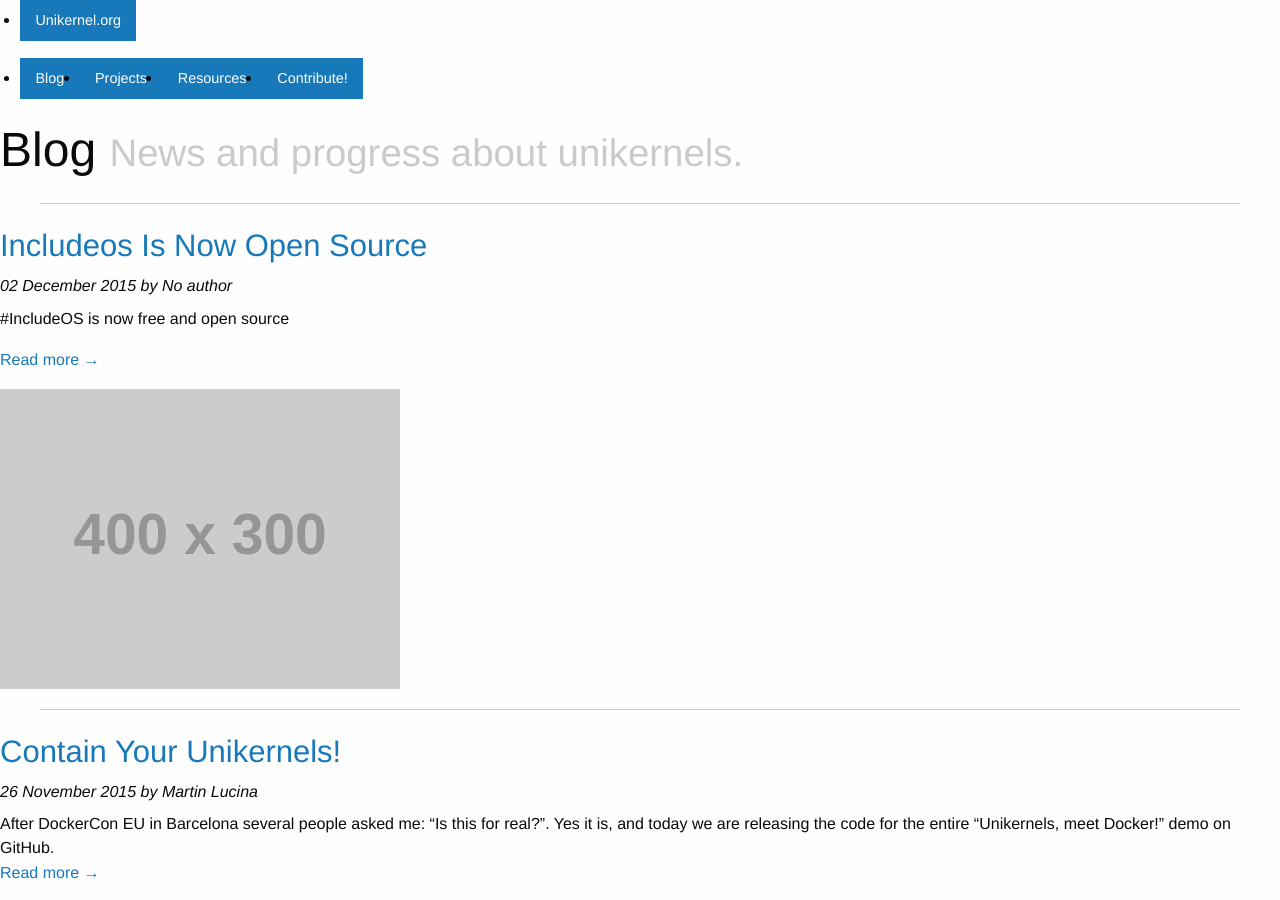
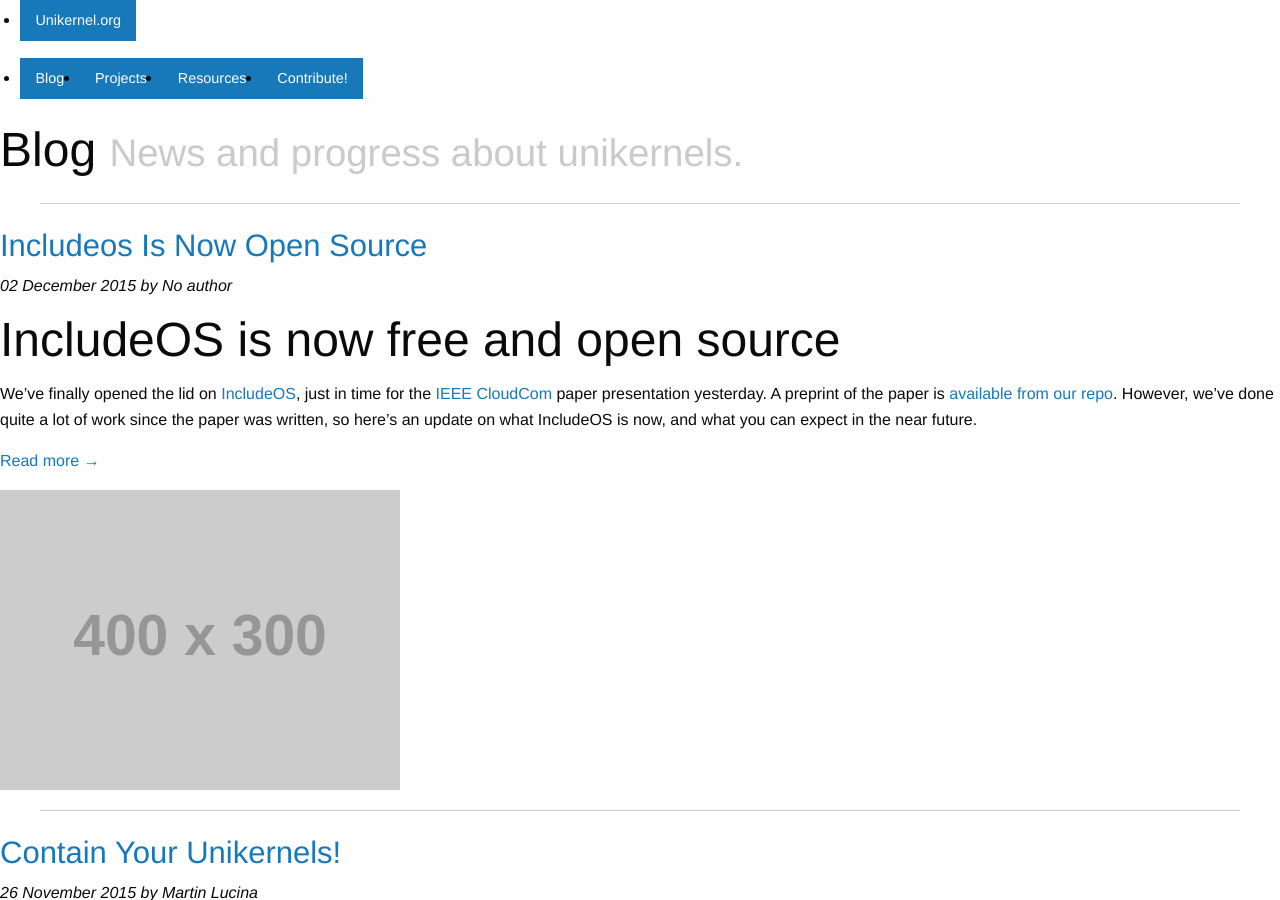
Before and after one commit to Unikernel-Systems/unikernel.org, a Jekyll site: the page built from blog/index.html, in a window 1280 px wide and 900 px high. Built offline with Jekyll 4.4.1, drawn with Linux system fonts in a browser that asks for light colours; nearby versions of some CDN libraries; library files that are not in the unit come from our copies; some of the changed lines change nothing that is shown.

Commit message:
Saved 2015-12-2-includeos-is-now-open-source.md with Dillinger.io

```diff
--- a/blog/_posts/2015-12-2-includeos-is-now-open-source.md
+++ b/blog/_posts/2015-12-2-includeos-is-now-open-source.md
@@ -1,38 +1,37 @@
-#IncludeOS is now free and open source
+# IncludeOS is now free and open source
+We've finally opened the lid on [IncludeOS](http://www.includeos.org), just in time for the [IEEE CloudCom](http://2015.cloudcom.org/) paper presentation yesterday. A preprint of the paper is [available from our repo](https://github.com/hioa-cs/IncludeOS/blob/master/doc/papers/IncludeOS_IEEE_CloudCom2015_PREPRINT.pdf). However, we've done quite a lot of work since the paper was written, so here's an update on what IncludeOS is now, and what you can expect in the near future.
 
-We've finally opened the lid on [IncludeOS](http://www.includeos.org), just in time for the [IEEE CloudCom](http://2015.cloudcom.org/) paper presentation today. We've done quite a lot of work since the paper was written, so here's an update on what IncludeOS is now, and what you can expect in the near future.
+## It's a bit like a JVM, but for x86 C++
+A Java Virtual Machine is a portable language runtime environment. Java is portable across hardware architectures and operating systems because it uses a common instruction set. Once you've started a Java program, you can't log into it (unless your program itself provides the facilities), and you can't boot up any other programs inside it.
 
-## It's a bit like a java-vm, but for x86 C++
-A Java Virtual Machine is a portable language runtime environment. Java becomes portable across hardware architectures and operating systems, because it uses a common instruction set. Once you've started a Java program, you can't log into it (unless your program itself provides the facilities), and you can't boot up any other programs inside it.
+IncludeOS is like a safe language runtime for C++ programs, compiled into the x86 instruction set. This has the obvious advantage of removing one layer of abstraction, compared to Java: with hardware virtualization the code will execute directly on the CPU. Like with a Java program and other unikernels, an IncludeOS service is a program, with the language runtime attached. It's called IncludeOS because you start by saying `#include <os>` and whatever your service needs from the operating system will be included into the virtual machine.
 
-IncludeOS is like a language runtime for C++ programs, compiled into the common x86 instruction set. This has the obvious advantage of removing one layer of abstraction, compared to Java; with hardware virtualization the code will execute directly on the CPU. Like with a Java program, and other unikernels, an IncludeOS service is a program, with the language runtime attached. It's called IncludeOS because you start by saying `#include <os>` and whatever your service needs from the operating system will be included into the virtual machine.
+Think about the original reasons for creating Java; one main reason was definitely portability. With pervasive hardware virtualization you can now get similar portability for compiled C++ programs. We're currently only portable across x86 operating systems, but with virtualbox, you can run the same binary on windows, Linux and Mac. What's more, "Hello World" in IncludeOS on KVM has about *a third of the memory footprint* of "Hello world" in Java, running directly on the server, even when we take the whole Qemu process into account (8.45 MB v.s 28.29 MB)
 
-Think about the original reasons for creating Java; one main reason was definitely portability. With pervasive hardware virtualization you can now get similar portability for compiled C++ programs. We're currently only portable across x86 operating systems, but with virtualbox, you can run the same binary on windows, Linux and Mac. What's more; "Hello World" in IncludeOS on KVM, will have a much smaller memory footprint than "Hello world" in Java, running directly on the server - even when we take the whole Qemu process into account.
-
-From this interesting premise, rather than working towards running a Java Virtual Machine, or supporting another high-level language, we want to focus on creating an intuitive and modern C++ hardware API, with minimal overhead. But of course - if somebody wants to use IncludeOS as a platform for supporting high level language runtimes, that would be great too. Before that can happen though, we'll have to get a stable API -  we're currently on 0.7.0, meaning that anything can change at any time.
-
-## We want to make Node++
-IncludeOS is pretty similar to Node.js in a few respects: It's single threaded at the moment, but highly efficient due to non-blocking I/O. This means that you'll have to use a callback-based programming style, just like with Javascript. The events you'll be subscribing to are all rooted in a physical interrupt - in fact, you can add callbacks to interrupts directly, if you want.  An interesting thing to keep in mind is that I/O in modern hardware is non-blocking by default, with Direct Memory Access (DMA). A network packet arriving into IncludeOS will result in an interrupt, but only after the whole packet is written directly into memory by the device. At that point, IncludeOS will defer the interrupt, and as soon as the CPU is done with whatever it was doing, it will call the callback delegate (possibly a lambda) of whoever's subscribing to that interrupt. That delegate can again use the same technique, to fire events higher up the stack. In our view, this kind of event-based programming fits hardware better than sequential, blocking programming. Also, GUI-programming has always been like this, so the techniques are well known.
-
-### We're making a github-based package manager
-One very important feature we'll be needing in order to make IncludeOS grow, is a package manager. We're making one much like [npm](https://www.npmjs.com/), where anyone can create a package as a github repository, and then register that package in a central location for others to use. The idea is to have `$ include http` on the terminal, result in the possibility of writing `#include <http>` inside your IncludeOS service. This will obviously take some time, but hopefully we have something working by summer 2016.
+From this interesting premise, rather than working towards running a JVM or supporting another high-level language, we want to focus on creating an intuitive and modern C++ hardware API, with minimal overhead. But of course, if somebody wants to use IncludeOS as a platform for supporting high level language runtimes, that would be great too. Before that can happen though, we'll have to get a stable API. We're currently on 0.7.0, meaning that anything can change at any time.
 
 ## Networking from scratch
-One thing you'll notice is that our network stack is currently being written from scratch. Are we crazy? Possibly. We obviously considered - and wanted to - port the stack from somewhere else, but not being intimately familiar with any existing kernel, I found that to be even harder than just doing it from scratch. I got a lot of help from reading the nicely annotated and cross-linked [SanOS source code](http://www.jbox.dk/sanos/source/), and once the virtio network driver was working, the rest wasn't nearly as hard as one might think - at least up to now. Clearly it will take time to make it complete, but the efforts it took to get form a driver, up to rudimentary TCP was really insignificant compared to the challenges we've faced when trying to integrate third-party libraries such as newlib (Standard C) and libc++ (Standard C++). And - getting to read RFC's and implementing the TCP handshake from scratch has really been a blast - a highly recommended exercise.
-
+One thing you'll notice is that our network stack is currently being written from scratch. Are we crazy? Possibly. We obviously considered - and wanted to - port the stack from somewhere else, but not being intimately familiar with any existing kernel, I found that to be even harder than just doing it from scratch. I got a lot of help from reading the nicely annotated and cross-linked [SanOS source code](http://www.jbox.dk/sanos/source/), and once the virtio network driver was working, the rest wasn't nearly as hard as one might think - at least up to now. Clearly it will take time to make it complete, but the efforts it took to get from a driver, up to rudimentary TCP was really insignificant compared to the challenges we've faced when trying to integrate third-party libraries such as newlib (Standard C) and libc++ (Standard C++). Getting to read RFC's and implementing the TCP handshake from scratch has really been a blast - a highly recommended exercise.
 
 ## C++ is a new language
 If you haven't looked at C++ after 2011, you should look now -  "It feels like a new language" (Bjarne Stroustrup). While you can always argue that adding new feature won't necessarily make the language any better, it most definitely makes it more powerful. Here are a couple of really nice new language features we're using in IncludeOS:
 
 1. Real Lambdas. Not function pointers, not just call operators, but lambdas just like you know and love from functional languages.
 2. C++11 implementation of delegates (i.e. pointers to a member function in a class instance), which are exactly as fast as function pointers. We're using these everywhere. Reading [the implementation](https://github.com/hioa-cs/IncludeOS/blob/master/api/utility/delegate.hpp) is a great way to have your brain explode, but they work like magic.
-4. User defined literals, and std::literals for units. You can set timers by passing in `100ms`, `10s` or `50min` as parameters to the same function.
-3. A lot of wisdom, packed into concise [guidelines from the Jedi Council](https://github.com/isocpp/CppCoreGuidelines).
+3. User defined literals, and std::literals for units. You can set timers by passing in `100ms`, `10s` or `50min` as parameters to the same function.
+4. Shared pointers. These behave much like normal C-style pointers, but will keep track of the number of instances of itself. Whenever a shared pointer exits the last scope, the destructor of the object pointed to gets called. We use this to have network packets release their buffers back to a buffer store, once they're no longer used by anyone.
+5. A lot of wisdom, packed into concise [guidelines](https://github.com/isocpp/CppCoreGuidelines) from the Standard C++ foundation (A.k.a. ISO C++ / the Jedi Council).
 
-Obviously, with C++ you can mess up the memory of your own program if you want to, but compared to C you have so many more tools for writing encapsulated and type-safe code. If you haven't looked at C++ since 2011, you should really look now. It "feels like new language" (Bjarne Stroustrup).
+Obviously, with C++ you can mess up the memory of your own program if you want to, but compared to C you have so many more tools for writing encapsulated and type-safe code. And of course, if performance or energy efficiency is key to your app, C++ is an obvious choice. As a test case for the paper, a bootable disk image consisting of a simple DNS server with OS included was shown to require only 158 kb of disk space and to require 5-20% less CPU-time, depending on hardware, compared to the same binary running on Linux. A lot of this performance comes from greatly reduced complexity, but a lot also comes for free by just using C++.
+
+## We want to make Node++
+IncludeOS is pretty similar to Node.js in a few respects: It's single threaded at the moment, but highly efficient due to non-blocking I/O. This means that you'll have to use a callback-based programming style, just like with Javascript. The events you'll be subscribing to are all rooted in a physical interrupt - in fact, you can add callbacks to interrupts directly, if you want.  An interesting thing to keep in mind is that I/O in modern hardware is non-blocking by default, with Direct Memory Access (DMA). A network packet arriving into IncludeOS will result in an interrupt, but only after the whole packet is written directly into memory by the device. At that point, IncludeOS will defer the interrupt, and as soon as the CPU is done with whatever it was doing, it will call the callback delegate (possibly a lambda) of whoever's subscribing to that interrupt. That delegate can again use the same technique, to fire events higher up the stack. In our view, this kind of event-based programming fits hardware better than sequential, blocking programming. Also, GUI-programming has always been like this, so the techniques are well known.
 
 ## Thanks for the warm welcome!
-Opening up a repository after over a year, to much expectation from people you look up to, is pretty scary. There are so many things I'd like to improve, fix and add, but at some point you just have to let go and let it rip. The hope was that opening up would help the process - and indeed I got a pull request fixing all my typos the very next day. The inclusive response from [The Jedi Council](https://isocpp.org/), and the immediate welcome on twitter from the [Mirage](https://mirage.io/) guys have made us feel like family, more than competition, which is what we'd like to be. We hope to be able to contribute something back to the Unikernel effort as a whole.
+Opening up a repository after over a year, to much expectation from people you look up to, is pretty scary. There are so many things I'd like to improve, fix and add, but at some point you just have to let go and let it rip. The hope was that opening up would help the process - and indeed I got a pull request fixing all my typos the very next day. The inclusive response from [ISO C++](https://isocpp.org/), and the immediate welcome on twitter from the [MirageOS](https://mirage.io/) guys have made us feel like family, more than competition, which is what we'd like to be. We hope to be able to contribute something back to the Unikernel effort as a whole.
 
-**PS:**
+<blockquote class="twitter-tweet" lang="en"><p lang="en" dir="ltr">The IncludeOS <a href="https://twitter.com/hashtag/unikernel?src=hash">#unikernel</a> is now free and <a href="https://twitter.com/hashtag/opensource?src=hash">#opensource</a>. Find our research prototype at <a href="https://t.co/1gnag1W2hA">https://t.co/1gnag1W2hA</a> <a href="https://twitter.com/hashtag/cloudcom?src=hash">#cloudcom</a> <a href="https://twitter.com/hashtag/includeos?src=hash">#includeos</a></p>&mdash; Alfred Bratterud (@AlfredBratterud) <a href="https://twitter.com/AlfredBratterud/status/671809686820143104">December 1, 2015</a></blockquote>
+<script async src="//platform.twitter.com/widgets.js" charset="utf-8"></script>
+
+## Try it out!
 If you're interested in playing around with IncludeOS, the best place to start is at the [README](https://github.com/hioa-cs/IncludeOS/blob/master/README.md), right on the front of our repository. You'll surely get it to work if you have a clean Ubuntu 14.04 VM in virtualbox, or an Ubuntu 14.04 server, but we have also been able to build on a mac. Once you've built an image, it should run anywhere with virtualbox or KVM!
```
